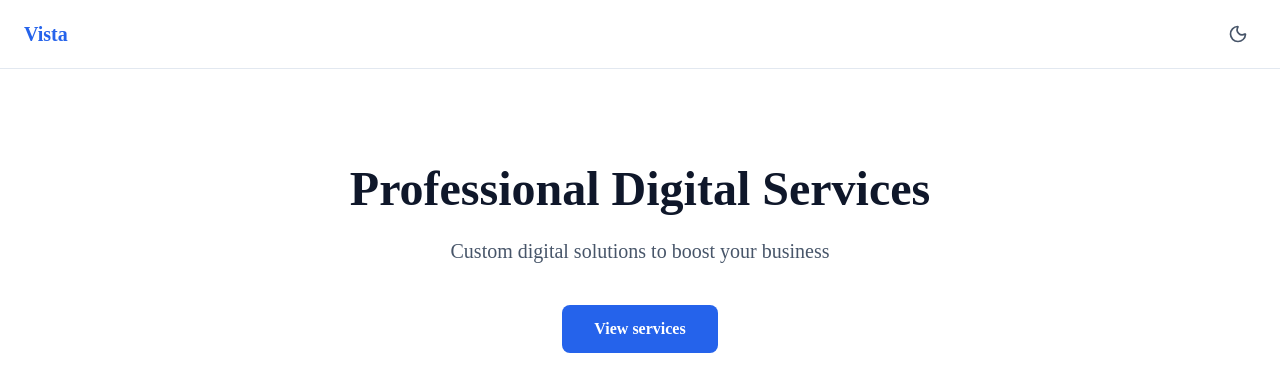
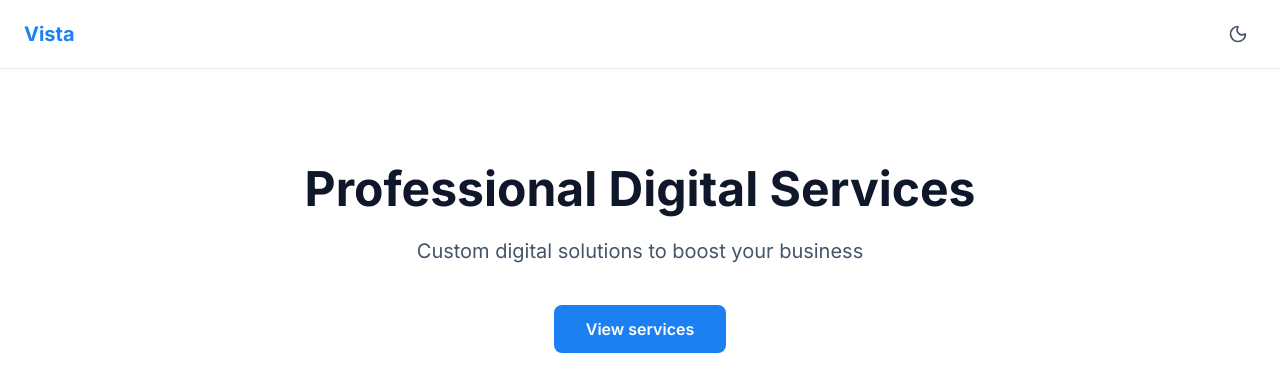
Before and after one commit to smartdesarrollador/front_nx_vs_sp, a Next.js app: page /en in a window 1280 px wide. Shown: the top 392 px of the page. Built offline with nearby package versions, Linux system fonts and the light colour scheme.

Commit message:
corrigiendo error de la seccion de configuracion en vista

```diff
--- a/src/app/[locale]/(authenticated)/layout.tsx
+++ b/src/app/[locale]/(authenticated)/layout.tsx
@@ -41,7 +41,7 @@ export default function AuthenticatedLayout({ children, params }: AuthenticatedL
   }, [tenant?.favicon_url]);
 
   return (
-    <div className="min-h-screen bg-gray-50 dark:bg-gray-900">
+    <div className="min-h-screen bg-[#EAF1F8] dark:bg-[#071D2E]">
       <Navbar
         onToggleSidebar={() => setSidebarOpen((prev) => !prev)}
         locale={locale}
--- a/src/app/[locale]/layout.tsx
+++ b/src/app/[locale]/layout.tsx
@@ -2,8 +2,11 @@ import type { Metadata } from 'next';
 import { notFound } from 'next/navigation';
 import { NextIntlClientProvider } from 'next-intl';
 import { getMessages } from 'next-intl/server';
+import { Inter } from 'next/font/google';
 import { Providers } from '@/components/shared/Providers';
 import '@/app/globals.css';
+
+const inter = Inter({ subsets: ['latin'], variable: '--font-inter' });
 
 const locales = ['es', 'en'];
 
@@ -31,7 +34,16 @@ export default async function RootLayout({ children, params }: RootLayoutProps)
 
   return (
     <html lang={locale} suppressHydrationWarning>
-      <body>
+      <head>
+        <script
+          dangerouslySetInnerHTML={{
+            __html: `try{if(localStorage.getItem('vista-theme')==='dark')document.documentElement.classList.add('dark')}catch{}`,
+          }}
+        />
+      </head>
+      <body
+        className={`${inter.variable} font-sans antialiased bg-[#EAF1F8] dark:bg-[#071D2E] text-[#0B2740] dark:text-[#EAF1F8]`}
+      >
         <NextIntlClientProvider messages={messages}>
           <Providers>{children}</Providers>
         </NextIntlClientProvider>
--- a/src/app/globals.css
+++ b/src/app/globals.css
@@ -3,16 +3,16 @@
 @tailwind utilities;
 
 :root {
-  --foreground: 15 23 42;
-  --background: 248 250 252;
+  --background: #EAF1F8;
+  --foreground: #0B2740;
 }
 
 .dark {
-  --foreground: 248 250 252;
-  --background: 15 23 42;
+  --background: #071D2E;
+  --foreground: #EAF1F8;
 }
 
 body {
-  color: rgb(var(--foreground));
-  background: rgb(var(--background));
+  background-color: var(--background);
+  color: var(--foreground);
 }
--- a/src/components/dashboard/ServiceCard.tsx
+++ b/src/components/dashboard/ServiceCard.tsx
@@ -1,5 +1,6 @@
 'use client';
 
+import Link from 'next/link';
 import { Lock } from 'lucide-react';
 import { getPlanDisplayName } from '@/data/featureGates';
 import type { FeatureKey } from '@/data/featureGates';
@@ -69,10 +70,10 @@ export function ServiceCard({
   }
 
   return (
-    <div className="group flex flex-col gap-4 rounded-xl border border-gray-200 bg-white p-6 shadow-sm transition-all hover:border-blue-300 hover:shadow-md dark:border-gray-700 dark:bg-gray-800 dark:hover:border-blue-600">
+    <div className="group flex flex-col gap-4 rounded-xl border border-gray-200 bg-white p-6 shadow-sm transition-all hover:border-primary-300 hover:shadow-md dark:border-gray-700 dark:bg-gray-800 dark:hover:border-primary-600">
       <div className="flex items-start justify-between">
         <div className="flex h-14 w-14 items-center justify-center rounded-xl bg-gray-50 transition-transform group-hover:scale-105 dark:bg-gray-700">
-          <Icon className="h-7 w-7 text-blue-600 dark:text-blue-400" />
+          <Icon className="h-7 w-7 text-primary-600 dark:text-primary-400" />
         </div>
         {isConfigured && (
           <span
@@ -92,14 +93,14 @@ export function ServiceCard({
         <p className="mt-1 text-sm text-gray-500 dark:text-gray-400">{description}</p>
       </div>
 
-      <a
+      <Link
         href={href}
         className={`mt-auto block w-full rounded-lg px-4 py-2 text-center text-sm font-medium text-white transition-opacity hover:opacity-90 ${
-          isConfigured ? 'bg-green-600' : 'bg-blue-600'
+          isConfigured ? 'bg-green-600' : 'bg-primary-600'
         }`}
       >
         {isConfigured ? 'Editar →' : 'Configurar →'}
-      </a>
+      </Link>
     </div>
   );
 }
--- a/src/components/layout/Sidebar.tsx
+++ b/src/components/layout/Sidebar.tsx
@@ -91,7 +91,7 @@ function NavItemRow({
       className={cn(
         'flex items-center gap-3 rounded-lg px-3 py-2.5 text-sm transition-colors',
         isActive
-          ? 'bg-blue-50 text-blue-700 dark:bg-blue-900/30 dark:text-blue-400'
+          ? 'bg-primary-50 text-primary-700 dark:bg-primary-900/30 dark:text-primary-400'
           : 'text-gray-700 hover:bg-gray-100 dark:text-gray-300 dark:hover:bg-gray-700/50'
       )}
       title={label}
@@ -101,7 +101,7 @@ function NavItemRow({
         <>
           <span className="flex-1">{label}</span>
           {isActive && (
-            <span className="h-1.5 w-1.5 rounded-full bg-blue-600 dark:bg-blue-400 shrink-0" />
+            <span className="h-1.5 w-1.5 rounded-full bg-primary-600 dark:bg-primary-400 shrink-0" />
           )}
         </>
       )}
@@ -180,7 +180,7 @@ export function Sidebar({ isOpen, isCollapsed, onClose, onCollapsedChange, local
           className={cn(
             'flex items-center gap-3 rounded-lg px-3 py-2.5 text-sm mb-4 transition-colors',
             pathname === `/${locale}/dashboard` || pathname === `/${locale}/dashboard/`
-              ? 'bg-blue-50 text-blue-700 dark:bg-blue-900/30 dark:text-blue-400'
+              ? 'bg-primary-50 text-primary-700 dark:bg-primary-900/30 dark:text-primary-400'
               : 'text-gray-700 hover:bg-gray-100 dark:text-gray-300 dark:hover:bg-gray-700/50'
           )}
           title={t('dashboard')}
@@ -212,7 +212,7 @@ export function Sidebar({ isOpen, isCollapsed, onClose, onCollapsedChange, local
         <div className="p-3 border-t border-gray-200 dark:border-gray-700">
           <a
             href={`${HUB_URL}/subscription`}
-            className="flex items-center gap-2 rounded-lg bg-gradient-to-r from-blue-600 to-purple-600 px-3 py-2.5 text-sm font-medium text-white hover:opacity-90 transition-opacity"
+            className="flex items-center gap-2 rounded-lg bg-gradient-to-r from-primary-600 to-primary-900 px-3 py-2.5 text-sm font-medium text-white hover:opacity-90 transition-opacity"
           >
             <Zap size={16} />
             <span>{t('upgrade')}</span>
--- a/src/components/shared/Providers.tsx
+++ b/src/components/shared/Providers.tsx
@@ -13,7 +13,7 @@ export function Providers({ children }: ProvidersProps) {
   const [queryClient] = useState(() => new QueryClient(queryClientConfig));
 
   return (
-    <ThemeProvider attribute="class" defaultTheme="system" enableSystem>
+    <ThemeProvider attribute="class" defaultTheme="light" storageKey="vista-theme">
       <QueryClientProvider client={queryClient}>{children}</QueryClientProvider>
     </ThemeProvider>
   );
--- a/tailwind.config.ts
+++ b/tailwind.config.ts
@@ -11,16 +11,26 @@ const config: Config = {
     extend: {
       colors: {
         primary: {
-          50: '#eff6ff',
-          100: '#dbeafe',
-          200: '#bfdbfe',
-          300: '#93c5fd',
-          400: '#60a5fa',
-          500: '#3b82f6',
-          600: '#2563eb',
-          700: '#1d4ed8',
-          800: '#1e40af',
-          900: '#1e3a8a',
+          50: '#EAF1F8',
+          100: '#D1E3F4',
+          200: '#BBD3E9',
+          300: '#8BB8E8',
+          400: '#5AA6F7',
+          500: '#2E8FF4',
+          600: '#1C80F2',
+          700: '#1568CF',
+          800: '#1054A8',
+          900: '#0B2740',
+          950: '#071D2E',
+        },
+        navy: {
+          800: '#0F2D45',
+          900: '#0B2740',
+          950: '#071D2E',
+        },
+        ash: {
+          DEFAULT: '#DDE5EE',
+          light: '#EAF1F8',
         },
       },
       fontFamily: {
```
